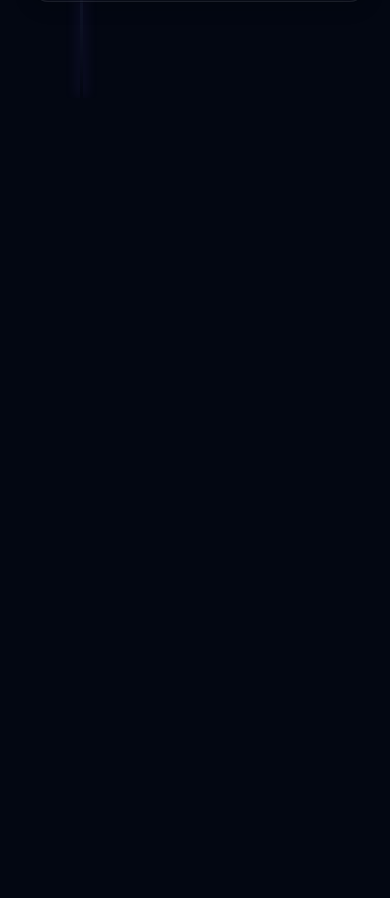
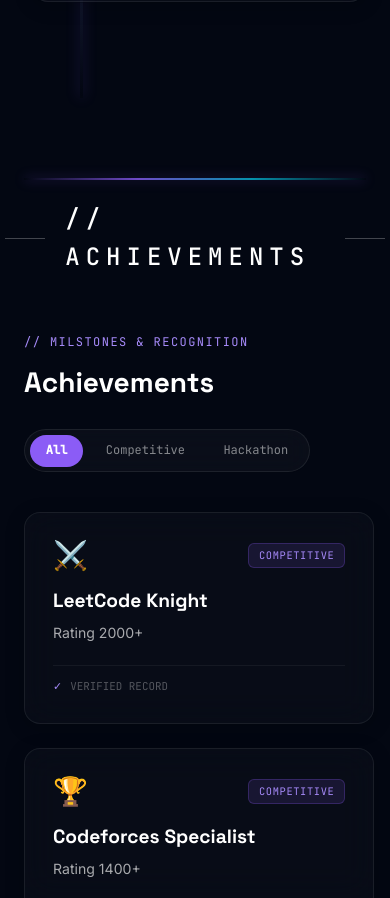
Before and after one commit to ksraavya/portfolio-website, a Next.js app: page / in a window 390 px wide. Shown: the part 7044-7942 px from the top of the page. Before the commit the page ends 7142 px from the top, so only its background shows below. Built offline with nearby package versions, Linux system fonts and the light colour scheme.

Commit message:
Added achievements section

```diff
--- a/app/layout.tsx
+++ b/app/layout.tsx
@@ -22,7 +22,7 @@
     description:
       "Building AI systems that think at scale. Check out my projects, experience, and achievements.",
     type: "website",
-    url: "https://sraavya.vercel.app", // TODO: update with your actual URL
+    url: "https://sraavya.vercel.app",
   },
   twitter: {
     card: "summary_large_image",
--- a/app/page.tsx
+++ b/app/page.tsx
@@ -5,6 +5,7 @@
 import SectionDivider from "@/components/ui/SectionDivider";
 import Projects from "@/components/sections/Projects";
 import Experience from "@/components/sections/Experience";
+import Achievements from "@/components/sections/Achievements";
 
 
 export default function Home() {
@@ -21,13 +22,10 @@
       <Projects />
       <SectionDivider label="// experience" />
       <Experience />
+      <SectionDivider label="// achievements" />
+      <Achievements />
 
       {/* TODO next commits:
-          <Navbar />
-          <About />
-          <Projects />
-
-          <Achievements />
           <Contact />
           <ChatWidget />
       */}
--- /dev/null
+++ b/components/sections/Achievements.tsx
@@ -0,0 +1,238 @@
+"use client";
+
+import { useState } from "react";
+import { achievements } from "@/lib/portfolio-data";
+
+export default function Achievements() {
+  const [filter, setFilter] = useState<"all" | "competitive" | "hackathon">("all");
+  const [hoveredIndex, setHoveredIndex] = useState<number | null>(null);
+
+  const filteredAchievements = achievements.filter((item) => {
+    if (filter === "all") return true;
+    return item.category === filter;
+  });
+
+  return (
+    <section
+      id="achievements"
+      style={{
+        position: "relative",
+        zIndex: 1,
+        padding: "0 0 6rem",
+      }}
+    >
+      <div style={{ maxWidth: "1240px", margin: "0 auto", padding: "0 1.5rem" }}>
+
+        {/* Header & Filter Row */}
+        <div
+          style={{
+            display: "flex",
+            justifyContent: "space-between",
+            alignItems: "flex-end",
+            marginBottom: "2.5rem",
+            flexWrap: "wrap",
+            gap: "1.5rem",
+          }}
+        >
+          <div>
+            <p
+              style={{
+                fontFamily: "var(--font-mono, monospace)",
+                fontSize: "0.75rem",
+                color: "var(--accent-bright, #a78bfa)",
+                letterSpacing: "0.12em",
+                textTransform: "uppercase",
+                marginBottom: "0.5rem",
+              }}
+            >
+              // MILSTONES & RECOGNITION
+            </p>
+            <h2
+              style={{
+                fontFamily: "var(--font-display, sans-serif)",
+                fontSize: "clamp(1.75rem, 3vw, 2.25rem)",
+                fontWeight: 700,
+                color: "#ffffff",
+                margin: 0,
+              }}
+            >
+              Achievements
+            </h2>
+          </div>
+
+          {/* Filter Bar */}
+          <div
+            style={{
+              display: "flex",
+              gap: "0.4rem",
+              background: "rgba(255, 255, 255, 0.03)",
+              padding: "0.3rem",
+              borderRadius: "999px",
+              border: "1px solid rgba(255, 255, 255, 0.08)",
+              backdropFilter: "blur(12px)",
+            }}
+          >
+            {(["all", "competitive", "hackathon"] as const).map((cat) => {
+              const active = filter === cat;
+              return (
+                <button
+                  key={cat}
+                  onClick={() => setFilter(cat)}
+                  style={{
+                    fontFamily: "var(--font-mono, monospace)",
+                    fontSize: "0.75rem",
+                    padding: "0.4rem 1rem",
+                    borderRadius: "999px",
+                    border: "none",
+                    cursor: "pointer",
+                    textTransform: "capitalize",
+                    background: active ? "var(--accent, #8b5cf6)" : "transparent",
+                    color: active ? "#ffffff" : "rgba(255, 255, 255, 0.5)",
+                    fontWeight: active ? 600 : 400,
+                    transition: "all 0.2s ease",
+                  }}
+                >
+                  {cat}
+                </button>
+              );
+            })}
+          </div>
+        </div>
+
+        {/* Bento/Grid Layout */}
+        <div
+          style={{
+            display: "grid",
+            gridTemplateColumns: "repeat(auto-fill, minmax(350px, 1fr))",
+            gap: "1.5rem",
+          }}
+        >
+          {filteredAchievements.map((item, i) => {
+            const isHovered = hoveredIndex === i;
+
+            return (
+              <div
+                key={item.title}
+                onMouseEnter={() => setHoveredIndex(i)}
+                onMouseLeave={() => setHoveredIndex(null)}
+                style={{
+                  position: "relative",
+                  borderRadius: "16px",
+                  border: `1px solid ${
+                    isHovered
+                      ? "rgba(167, 139, 250, 0.35)"
+                      : "rgba(255, 255, 255, 0.07)"
+                  }`,
+                  background: isHovered
+                    ? "radial-gradient(ellipse at top left, rgba(139, 92, 246, 0.08) 0%, rgba(10, 15, 30, 0.7) 100%)"
+                    : "rgba(255, 255, 255, 0.025)",
+                  backdropFilter: "blur(16px)",
+                  padding: "1.75rem",
+                  display: "flex",
+                  flexDirection: "column",
+                  justifyContent: "space-between",
+                  gap: "1.25rem",
+                  transition: "all 0.25s ease",
+                  transform: isHovered ? "translateY(-4px)" : "translateY(0)",
+                  boxShadow: isHovered
+                    ? "0 12px 30px rgba(0, 0, 0, 0.5), 0 0 20px rgba(139, 92, 246, 0.1)"
+                    : "0 4px 20px rgba(0, 0, 0, 0.2)",
+                  overflow: "hidden",
+                }}
+              >
+                {/* Accent Top Light */}
+                <div
+                  style={{
+                    position: "absolute",
+                    top: 0,
+                    left: 0,
+                    right: 0,
+                    height: "2px",
+                    background:
+                      "linear-gradient(90deg, var(--accent, #8b5cf6), var(--accent-secondary, #06b6d4), transparent)",
+                    opacity: isHovered ? 1 : 0,
+                    transition: "opacity 0.3s ease",
+                  }}
+                />
+
+                {/* Top Row: Icon + Category Tag */}
+                <div
+                  style={{
+                    display: "flex",
+                    justifyContent: "space-between",
+                    alignItems: "center",
+                  }}
+                >
+                  <span style={{ fontSize: "1.75rem", lineHeight: 1 }}>
+                    {item.icon}
+                  </span>
+                  <span
+                    style={{
+                      fontFamily: "var(--font-mono, monospace)",
+                      fontSize: "0.65rem",
+                      color: "var(--accent-bright, #a78bfa)",
+                      background: "rgba(139, 92, 246, 0.12)",
+                      border: "1px solid rgba(139, 92, 246, 0.25)",
+                      borderRadius: "6px",
+                      padding: "0.2rem 0.6rem",
+                      textTransform: "uppercase",
+                      letterSpacing: "0.06em",
+                    }}
+                  >
+                    {item.category}
+                  </span>
+                </div>
+
+                {/* Main Content */}
+                <div>
+                  <h3
+                    style={{
+                      fontFamily: "var(--font-display, sans-serif)",
+                      fontSize: "1.2rem",
+                      fontWeight: 700,
+                      color: "#ffffff",
+                      margin: "0 0 0.5rem",
+                      lineHeight: 1.3,
+                    }}
+                  >
+                    {item.title}
+                  </h3>
+                  <p
+                    style={{
+                      fontSize: "0.88rem",
+                      color: "rgba(255, 255, 255, 0.65)",
+                      lineHeight: 1.6,
+                      margin: 0,
+                      fontFamily: "var(--font-body, sans-serif)",
+                    }}
+                  >
+                    {item.detail}
+                  </p>
+                </div>
+
+                {/* Bottom Terminal Indicator */}
+                <div
+                  style={{
+                    display: "flex",
+                    alignItems: "center",
+                    gap: "0.5rem",
+                    paddingTop: "0.75rem",
+                    borderTop: "1px solid rgba(255, 255, 255, 0.05)",
+                    fontFamily: "var(--font-mono, monospace)",
+                    fontSize: "0.68rem",
+                    color: "rgba(255, 255, 255, 0.3)",
+                  }}
+                >
+                  <span style={{ color: "var(--accent-bright, #a78bfa)" }}>
+                    ✓
+                  </span>
+                  <span>VERIFIED RECORD</span>
+                </div>
+              </div>
+            );
+          })}
+        </div>
+      </div>
+    </section>
+  );
+}
```
